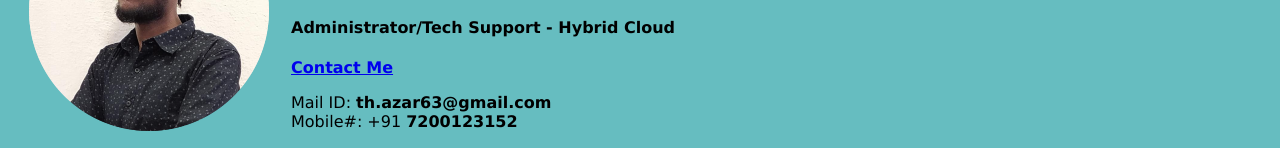
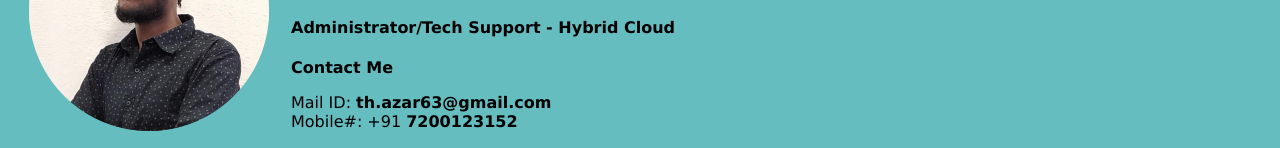
Before and after one commit to codbud/cv, a plain HTML site: page index.html in a window 1280 px wide. Shown: the part 138-286 px from the top of the page. Drawn offline with Linux system fonts and the light colour scheme.

Commit message:
Updated Contact form link

```diff
--- a/index.html
+++ b/index.html
@@ -16,7 +16,8 @@
     <h1>Mohamed Azarudeen T H</h1>
     <h3>Ex-Wiproite</h3>
     <h4>Administrator/Tech Support - Hybrid Cloud</h4>
-    <Strong><p><a href="./Contact_Form.html">Contact Me</a></p></Strong>
+<!--     <Strong><p><a href="./Contact_Form.html">Contact Me</a></p></Strong> -->
+        <Strong><p>Contact Me</p></Strong>
     <span>Mail ID: <b>th.azar63@gmail.com</b></span><br> <span>Mobile#: +91 <b>7200123152</b></span>
     </td>
 </tr>
```
